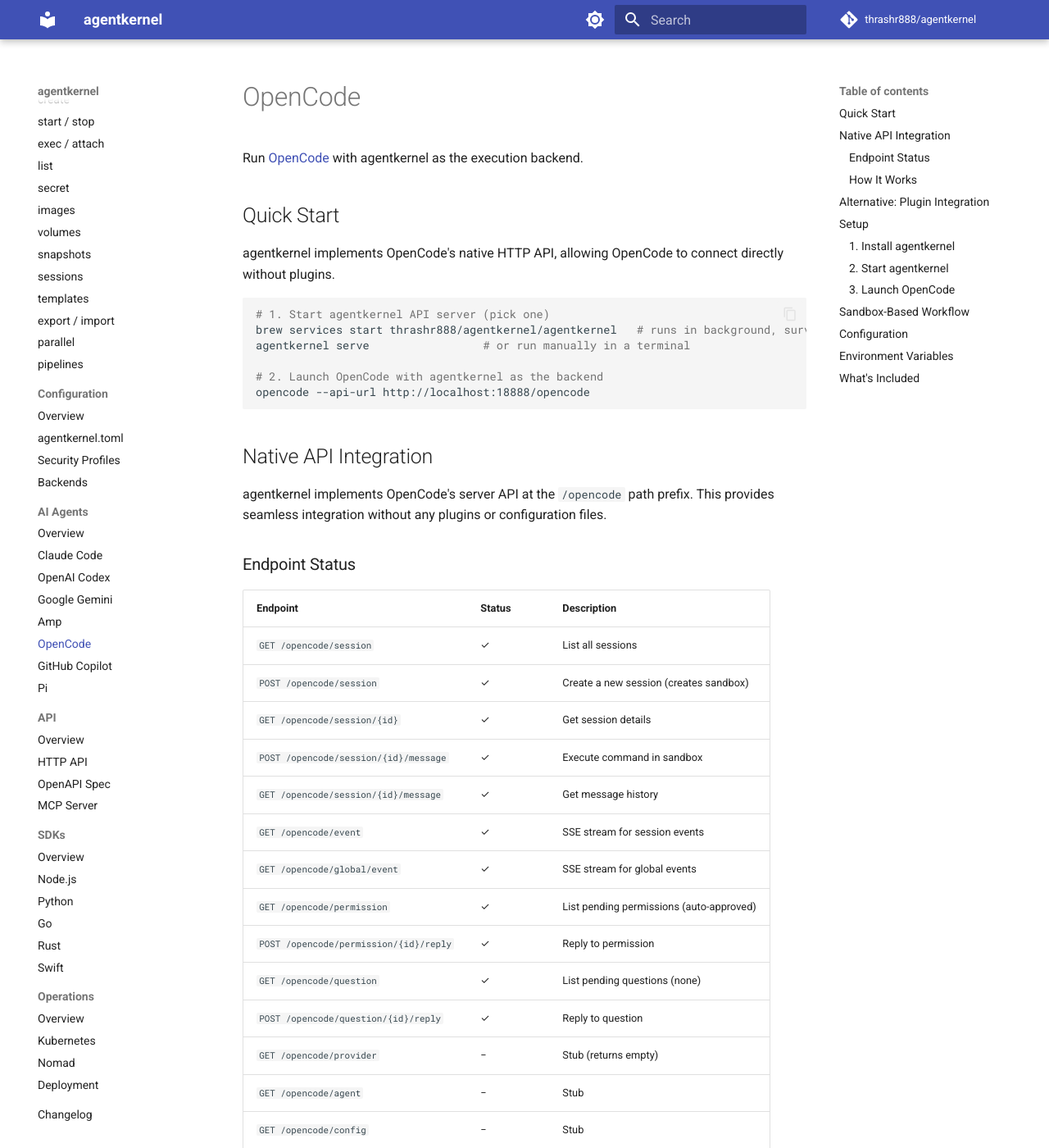
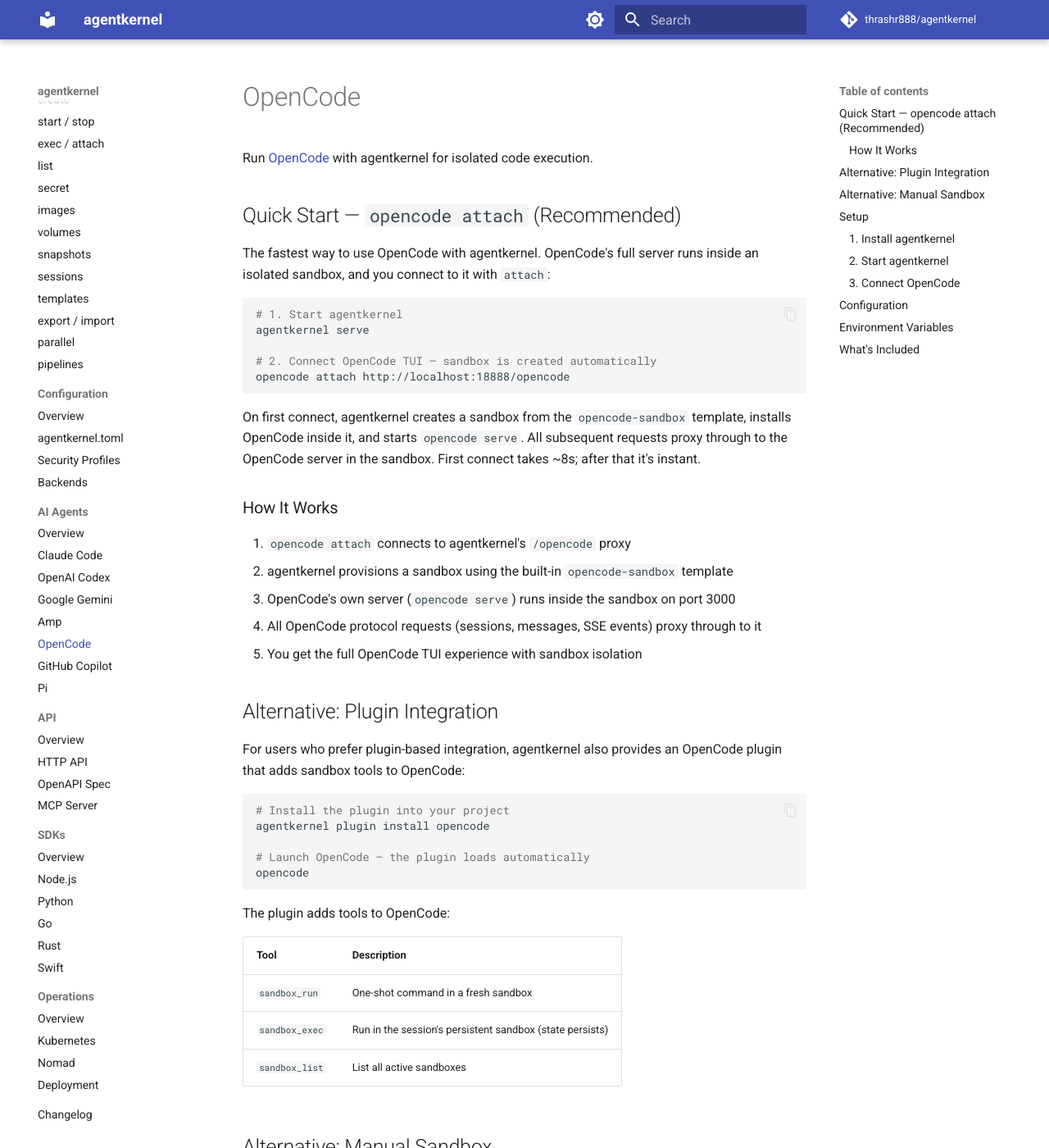
Before and after one commit to thrashr888/agentkernel, an MkDocs documentation site: the page built from docs/agents/opencode.md, in a window 1280 px wide and 1400 px high. Shown: the whole window at 82% size. Built offline with MkDocs 1.6.1 and Material for MkDocs 9.7.7, drawn with Linux system fonts in a browser that asks for light colours; comment, search, counter and statistics services are not loaded; some of the changed text lies outside the part shown.

Commit message:
feat: add opencode attach support — proxy OpenCode server in sandbox
Rewrite src/opencode.rs from a hand-rolled protocol implementation to a
transparent proxy. When `opencode attach http://localhost:18888/opencode`
connects, agentkernel provisions a sandbox from the opencode-sandbox
template, starts `opencode serve` inside it, and proxies all protocol
traffic (sessions, messages, SSE events) through to the real OpenCode
server. First connect ~8s, instant after that.

- Rewrite opencode.rs as a proxy to OpenCode running in a sandbox
- Use opencode-sandbox template with official install script
- Share VmManager between AppState and OpenCodeState
- Add tokio-stream and reqwest stream feature for SSE proxying
- Update template to use curl installer instead of npm package
- Update docs, changelog, plugin README for attach workflow

Co-Authored-By: Claude Opus 4.6 (1M context) <noreply@anthropic.com>

````diff
--- a/Cargo.toml
+++ b/Cargo.toml
@@ -56,6 +56,7 @@ tempfile = "3.0"  # Temporary directories for rootfs conversion
 dirs = "6.0.0"
 sysinfo = "0.34"
 urlencoding = "2"
+tokio-stream = "0.1"
 
 # SSH support (CA key generation and client key signing)
 ssh-key = { version = "0.6", features = ["ed25519", "rand_core"] }
@@ -87,7 +88,7 @@ serde_yaml = { version = "0.9", optional = true }
 cedar-policy = { version = "4", optional = true }
 ed25519-dalek = { version = "2", features = ["rand_core"], optional = true }
 jsonwebtoken = { version = "10", optional = true }
-reqwest = { version = "0.12", features = ["json", "rustls-tls"], optional = true }
+reqwest = { version = "0.12", features = ["json", "rustls-tls", "stream"], optional = true }
 webpki-roots = "1.0.6"
 
 # Unix socket support for Firecracker API
--- a/docs/agents/opencode.md
+++ b/docs/agents/opencode.md
@@ -1,54 +1,33 @@
 
 # OpenCode
 
-Run [OpenCode](https://opencode.ai/) with agentkernel as the execution backend.
+Run [OpenCode](https://opencode.ai/) with agentkernel for isolated code execution.
 
-## Quick Start
+## Quick Start — `opencode attach` (Recommended)
 
-agentkernel implements OpenCode's native HTTP API, allowing OpenCode to connect directly without plugins.
+The fastest way to use OpenCode with agentkernel. OpenCode's full server runs inside an isolated sandbox, and you connect to it with `attach`:
 
 ```bash
-# 1. Start agentkernel API server (pick one)
-brew services start thrashr888/agentkernel/agentkernel   # runs in background, survives reboots
-agentkernel serve                 # or run manually in a terminal
+# 1. Start agentkernel
+agentkernel serve
 
-# 2. Launch OpenCode with agentkernel as the backend
-opencode --api-url http://localhost:18888/opencode
+# 2. Connect OpenCode TUI — sandbox is created automatically
+opencode attach http://localhost:18888/opencode
 ```
 
-## Native API Integration
-
-agentkernel implements OpenCode's server API at the `/opencode` path prefix. This provides seamless integration without any plugins or configuration files.
-
-### Endpoint Status
-
-| Endpoint | Status | Description |
-|----------|--------|-------------|
-| `GET /opencode/session` | ✓ | List all sessions |
-| `POST /opencode/session` | ✓ | Create a new session (creates sandbox) |
-| `GET /opencode/session/{id}` | ✓ | Get session details |
-| `POST /opencode/session/{id}/message` | ✓ | Execute command in sandbox |
-| `GET /opencode/session/{id}/message` | ✓ | Get message history |
-| `GET /opencode/event` | ✓ | SSE stream for session events |
-| `GET /opencode/global/event` | ✓ | SSE stream for global events |
-| `GET /opencode/permission` | ✓ | List pending permissions (auto-approved) |
-| `POST /opencode/permission/{id}/reply` | ✓ | Reply to permission |
-| `GET /opencode/question` | ✓ | List pending questions (none) |
-| `POST /opencode/question/{id}/reply` | ✓ | Reply to question |
-| `GET /opencode/provider` | − | Stub (returns empty) |
-| `GET /opencode/agent` | − | Stub |
-| `GET /opencode/config` | − | Stub |
+On first connect, agentkernel creates a sandbox from the `opencode-sandbox` template, installs OpenCode inside it, and starts `opencode serve`. All subsequent requests proxy through to the OpenCode server in the sandbox. First connect takes ~8s; after that it's instant.
 
 ### How It Works
 
-1. **Session = Sandbox**: Each OpenCode session maps to an agentkernel sandbox
-2. **Messages = Commands**: Sending a message executes it as a shell command in the sandbox
-3. **State persists**: Installed packages and files persist between commands within a session
-4. **Auto-approval**: All tool permissions are auto-approved (sandboxed execution is safe)
+1. `opencode attach` connects to agentkernel's `/opencode` proxy
+2. agentkernel provisions a sandbox using the built-in `opencode-sandbox` template
+3. OpenCode's own server (`opencode serve`) runs inside the sandbox on port 3000
+4. All OpenCode protocol requests (sessions, messages, SSE events) proxy through to it
+5. You get the full OpenCode TUI experience with sandbox isolation
 
 ## Alternative: Plugin Integration
 
-For users who prefer plugin-based integration, agentkernel also provides an OpenCode plugin.
+For users who prefer plugin-based integration, agentkernel also provides an OpenCode plugin that adds sandbox tools to OpenCode:
 
 ```bash
 # Install the plugin into your project
@@ -66,6 +45,24 @@ The plugin adds tools to OpenCode:
 | `sandbox_exec` | Run in the session's persistent sandbox (state persists) |
 | `sandbox_list` | List all active sandboxes |
 
+## Alternative: Manual Sandbox
+
+You can also create an OpenCode sandbox manually using the template or Dockerfile:
+
+```bash
+# Using the built-in template
+agentkernel sandbox create opencode-dev --template opencode-sandbox
+
+# Or using the example Dockerfile (pre-built image)
+docker build -t agentkernel/opencode examples/agents/opencode/
+agentkernel sandbox create opencode-dev --config examples/agents/opencode/agentkernel.toml
+
+# Attach to the sandbox and run OpenCode directly
+agentkernel attach opencode-dev
+# Inside the sandbox:
+opencode
+```
+
 ## Setup
 
 ### 1. Install agentkernel
@@ -82,47 +79,34 @@ brew tap thrashr888/agentkernel && brew install agentkernel
 brew services start thrashr888/agentkernel/agentkernel
 
 # Or run manually
-agentkernel serve --host 127.0.0.1 --port 18888
+agentkernel serve
 ```
 
-### 3. Launch OpenCode
+### 3. Connect OpenCode
 
 ```bash
-# Native API (recommended)
-opencode --api-url http://localhost:18888/opencode
+# Attach mode (recommended — full TUI, sandboxed)
+opencode attach http://localhost:18888/opencode
 
 # Or with plugin
 agentkernel plugin install opencode
 opencode
 ```
 
-## Sandbox-Based Workflow
-
-You can also run OpenCode itself inside a sandbox container:
-
-```bash
-# Create sandbox with OpenCode pre-installed
-agentkernel sandbox create opencode-dev --config examples/agents/opencode/agentkernel.toml
-
-# Start the sandbox
-agentkernel sandbox start opencode-dev
-
-# Run OpenCode inside the sandbox
-agentkernel attach opencode-dev
-# Inside the sandbox:
-opencode
-```
-
 ## Configuration
 
-Example config at `examples/agents/opencode/agentkernel.toml`:
+The built-in `opencode-sandbox` template:
 
 ```toml
 [sandbox]
 name = "opencode-sandbox"
-
-[build]
-dockerfile = "Dockerfile"
+base_image = "node:22-alpine"
+init_script = """
+set -e
+apk add --no-cache git bash curl python3 ripgrep fd jq
+curl -fsSL https://opencode.ai/install | bash
+export PATH="$HOME/.opencode/bin:$PATH"
+"""
 
 [agent]
 preferred = "opencode"
@@ -133,9 +117,12 @@ memory_mb = 1024
 
 [security]
 profile = "moderate"
-network = true      # OpenCode needs network for API calls
-mount_cwd = true    # Mount project directory
+
+[security.domains]
+allow = ["api.openai.com", "api.anthropic.com"]
 ```
+
+For custom setups, see `examples/agents/opencode/agentkernel.toml` and the Dockerfile.
 
 ## Environment Variables
 
@@ -144,14 +131,14 @@ mount_cwd = true    # Mount project directory
 | `AGENTKERNEL_BASE_URL` | `http://localhost:18888` | agentkernel API endpoint |
 | `AGENTKERNEL_API_KEY` | - | Optional Bearer token for API auth |
 
-OpenCode itself supports multiple LLM providers. Pass your provider's API key as usual — it stays on your machine and is not forwarded to the sandbox.
+OpenCode itself supports multiple LLM providers. Pass your provider's API key as usual (e.g. `ANTHROPIC_API_KEY`, `OPENAI_API_KEY`).
 
 ## What's Included
 
-The sandbox image includes:
+The sandbox comes with:
 
 - **Node.js 22** — Runtime
-- **OpenCode CLI** — `opencode`
+- **OpenCode CLI** — installed via `opencode.ai/install`
 - **Git** — Version control
 - **Python 3** — For Python projects
 - **ripgrep** — Fast code search
--- a/docs/changelog.md
+++ b/docs/changelog.md
@@ -10,11 +10,20 @@ See [GitHub Releases](https://github.com/thrashr888/agentkernel/releases) for do
 
 ### Added
 
+- **`opencode attach` support** — `opencode attach http://localhost:18888/opencode` now works; agentkernel provisions a sandbox from the `opencode-sandbox` template, starts `opencode serve` inside it, and proxies the full OpenCode protocol (sessions, messages, SSE events) through to it; first connect ~8s, instant after that
+- **OpenCode proxy module** — `src/opencode.rs` rewritten as a transparent proxy to OpenCode's own server running inside an agentkernel sandbox; supports SSE streaming passthrough for real-time TUI updates
 - **Hermes Agent template** — built-in sandbox template for [Hermes Agent](https://github.com/NousResearch/hermes-agent) (NousResearch), an autonomous AI agent with 40+ tools, persistent memory, and skills system; uses `nikolaik/python-nodejs:python3.11-nodejs22` base image with full source install including mini-swe-agent and browser tools
 - **Symphony template** — built-in sandbox template for [OpenAI Symphony](https://github.com/openai/symphony), an Elixir-based orchestration daemon that monitors Linear issues and spawns Codex agents; uses `elixir:1.19-otp-28-slim` with Node.js 22 and `@openai/codex` CLI
 - **Hermes and Symphony agent types** — `AgentType::Hermes` and `AgentType::Symphony` with CLI aliases (`hermes`, `hermes-agent`, `symphony`, `openai-symphony`), adapters, and availability checks
 - **Agent examples** — `examples/agents/hermes/` and `examples/agents/symphony/` with Dockerfiles, agentkernel.toml configs, and READMEs
 - **Agent docs** — `docs/agents/hermes.md` and `docs/agents/symphony.md` with setup guides, configuration reference, and environment variable documentation
+
+### Changed
+
+- **OpenCode template** — `opencode-sandbox` template now uses the official install script (`curl -fsSL https://opencode.ai/install | bash`) and installs git, bash, curl, python3, ripgrep, fd, jq in the init_script
+- **OpenCode Dockerfile** — `examples/agents/opencode/Dockerfile` updated to use the official install script
+- **OpenCode docs** — `docs/agents/opencode.md` rewritten with `opencode attach` as the recommended approach; plugin and manual sandbox documented as alternatives
+- **Shared VmManager for OpenCode** — `OpenCodeState` receives the shared `Arc<RwLock<VmManager>>` from `AppState` instead of creating a new one per request
 
 ### Fixed
 
````
Also changed, not shown: README.md (+1 -1 lines), docs/features/desktop-app.md (+1 -1 lines), plugins/opencode/README.md (+14 -14 lines), docs/desktop.png (added), 5 other files.
